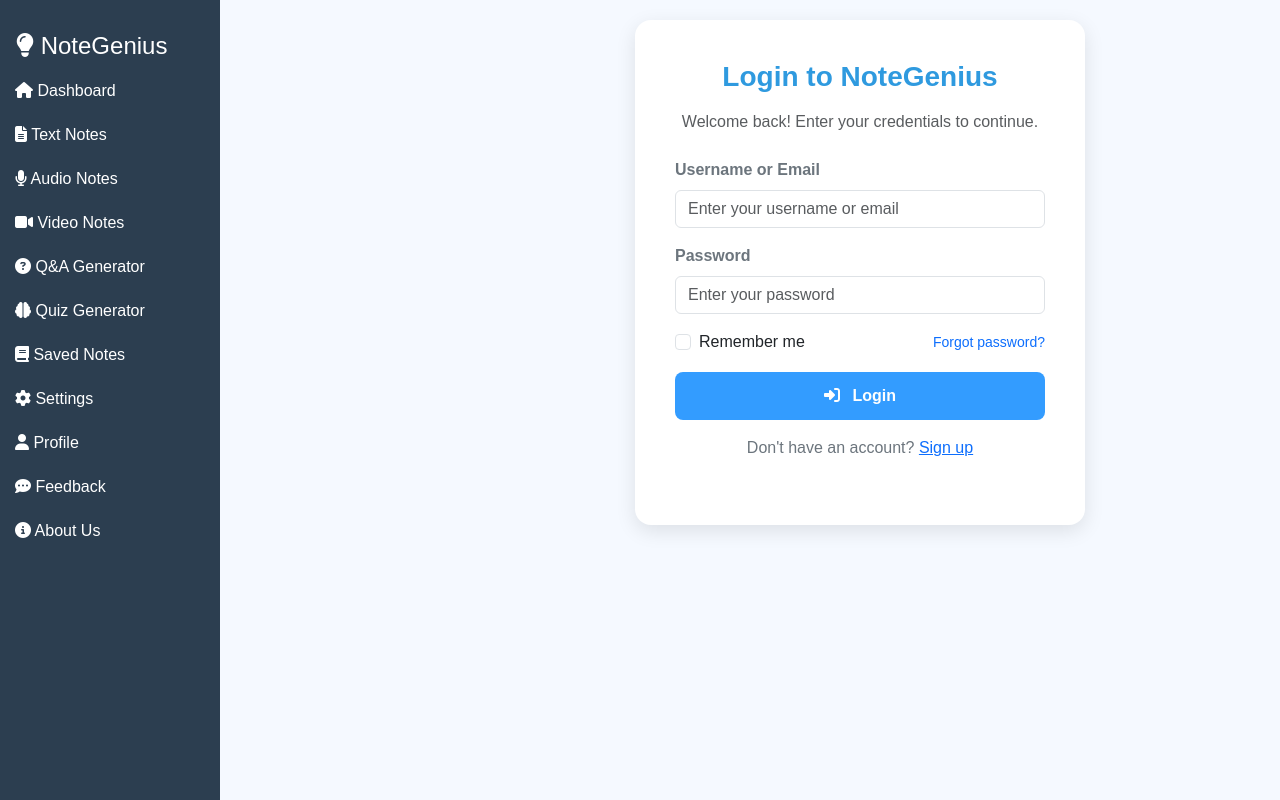
After one commit to Anjali-990/Project-NoteGenius, a Django app: page /login/ in a window 1280 px wide; the page is wider, and only the part inside the window is pictured. The commit adds this page. Run offline with Django 5.2, Linux system fonts and the light colour scheme.

Commit message:
loginsignup

```diff
--- /dev/null
+++ b/myapp/templates/login.html
@@ -0,0 +1,70 @@
+{% extends "index.html" %}
+{% load static %}
+{% block main %}
+
+<section class="upload-section">
+  <div class="upload-card" style="max-width: 450px; margin: 0 auto;">
+    <h3 class="mb-3">Login to NoteGenius</h3>
+    <p class="text-muted mb-4">
+      Welcome back! Enter your credentials to continue.
+    </p>
+
+    <form method="post">
+      {% csrf_token %}
+      <div class="mb-3 text-start">
+        <label class="form-label fw-semibold text-secondary" for="username">
+          Username or Email
+        </label>
+        <input
+          type="text"
+          class="form-control"
+          id="username"
+          name="username"
+          placeholder="Enter your username or email"
+          required
+        />
+      </div>
+
+      <div class="mb-3 text-start">
+        <label class="form-label fw-semibold text-secondary" for="password">
+          Password
+        </label>
+        <input
+          type="password"
+          class="form-control"
+          id="password"
+          name="password"
+          placeholder="Enter your password"
+          required
+        />
+      </div>
+
+      <div class="d-flex justify-content-between align-items-center mb-3">
+        <div class="form-check">
+          <input
+            class="form-check-input"
+            type="checkbox"
+            id="remember"
+            name="remember"
+          />
+          <label class="form-check-label" for="remember">
+            Remember me
+          </label>
+        </div>
+        <a href="#" class="small text-decoration-none">Forgot password?</a>
+      </div>
+
+      <button type="submit" class="generate-btn w-100">
+        <i class="fas fa-right-to-bracket me-2"></i>
+        Login
+      </button>
+    </form>
+
+    <p class="mt-3 text-center">
+      Don't have an account?
+      <a href="{% url 'signup' %}">Sign up</a>
+    </p>
+  </div>
+</section>
+
+{% endblock %}
--- a/myapp/views.py
+++ b/myapp/views.py
@@ -3,6 +3,10 @@ from django.shortcuts import render
 # Create your views here.
 def home(req):
     return render(req,"home.html")
+def login_view(request):
+    return render(request, "login.html")
+def signup_view(request):
+    return render(request, "signup.html")
 def textup(req):
     return render(req,"textup.html")
 def savednotes(req):
--- a/notegenius/urls.py
+++ b/notegenius/urls.py
@@ -21,6 +21,8 @@ from myapp import views
 urlpatterns = [
     path('admin/', admin.site.urls),
     path('', views.home, name='home'),     # home page
+    path("login/", views.login_view, name="login"),
+    path("signup/", views.signup_view, name="signup"),
     path('textup/', views.textup, name='textup'), # text upload
     path('savednotes/', views.savednotes, name='savednotes'), # saved notes
     path("audio-upload/", views.audio_upload, name="audio_upload"), #audio upload
```
Also changed, not shown: myapp/templates/home.html (+25 -4 lines), myapp/templates/signup.html (added, +84 -0 lines).
